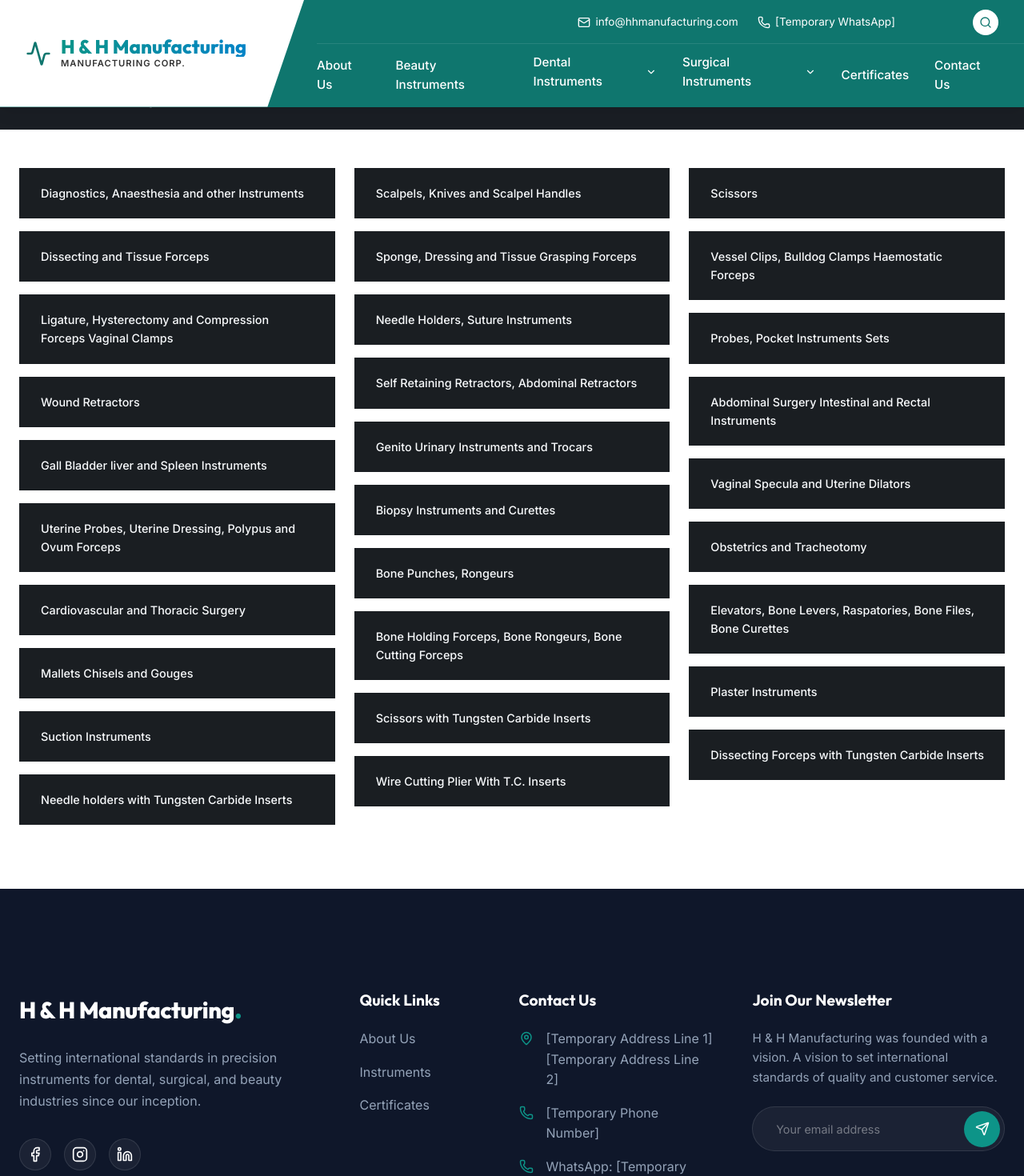
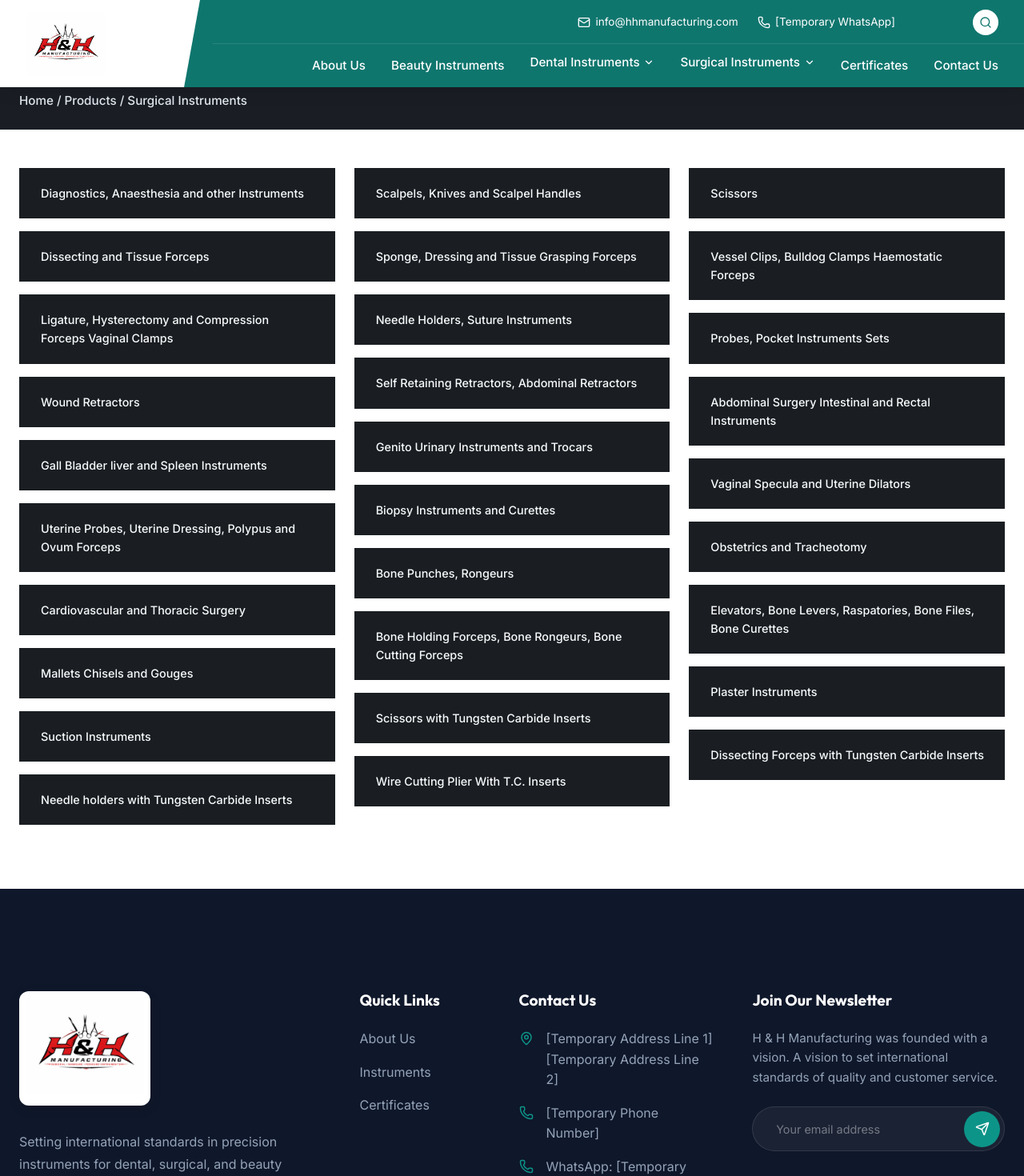
Before and after one commit to Digitalastra01/demo, a React (Vite) app: page /products/surgical-instruments in a window 1280 px wide. Shown: the top 1470 px of the page at 80% size. Built offline with nearby package versions, Linux system fonts and the light colour scheme.

Commit message:
feat: integrate official company logo into Navbar and Footer

```diff
--- a/src/components/Footer.css
+++ b/src/components/Footer.css
@@ -13,21 +13,28 @@
 }
 
 .footer-logo {
-  font-family: 'Outfit', sans-serif;
-  font-size: 1.8rem;
-  font-weight: 800;
-  color: #fff;
-  display: flex;
-  align-items: baseline;
-  margin-bottom: 1.5rem;
-  letter-spacing: -0.5px;
+  display: inline-block;
+  margin-bottom: 2rem;
+  max-width: 180px;
+  background: #fff;
+  padding: 0.5rem;
+  border-radius: 12px;
+  box-shadow: 0 4px 15px rgba(0,0,0,0.1);
 }
 
-.accent-dot {
-  color: var(--primary);
-  font-size: 2rem;
-  line-height: 0;
+.footer-logo-img {
+  width: 100%;
+  height: auto;
+  max-height: 120px;
+  object-fit: contain;
+  transition: transform 0.3s ease;
 }
+
+.footer-logo-img:hover {
+  transform: translateY(-5px);
+}
+
+/* Removed old accent dot style */
 
 .footer-desc {
   color: #94A3B8;
--- a/src/components/Footer.jsx
+++ b/src/components/Footer.jsx
@@ -13,7 +13,9 @@ const Footer = () => {
         <div className="footer-grid">
 
           <div className="footer-brand">
-            <a href="#" className="footer-logo">H & H Manufacturing<span className="accent-dot">.</span></a>
+            <a href="#" className="footer-logo">
+              <img src="/logo.png" alt="H & H Manufacturing" className="footer-logo-img" />
+            </a>
             <p className="footer-desc">
               Setting international standards in precision instruments for dental, surgical, and beauty industries since our inception.
             </p>
--- a/src/components/Navbar.css
+++ b/src/components/Navbar.css
@@ -28,8 +28,19 @@
   padding: 0 3rem 0 2rem;
   display: flex;
   align-items: center;
-  min-width: 380px;
-  clip-path: polygon(0 0, 100% 0, 88% 100%, 0 100%);
+  min-width: 250px;
+  clip-path: polygon(0 0, 100% 0, 92% 100%, 0 100%);
+}
+
+.company-logo-img {
+  height: 80px;
+  width: auto;
+  object-fit: contain;
+  transition: transform 0.3s ease;
+}
+
+.company-logo-img:hover {
+  transform: scale(1.05);
 }
 
 .logo-area a {
@@ -39,32 +50,7 @@
   text-decoration: none;
 }
 
-.logo-icon-wrapper {
-  display: flex;
-  align-items: center;
-  justify-content: center;
-}
-
-.logo-text {
-  display: flex;
-  flex-direction: column;
-}
-
-.logo-title {
-  font-family: 'Outfit', sans-serif;
-  font-size: 1.5rem;
-  font-weight: 800;
-  line-height: 1.1;
-  color: var(--primary-dark);
-}
-
-.logo-subtitle {
-  font-size: 0.7rem;
-  text-transform: uppercase;
-  letter-spacing: 1px;
-  color: #333;
-  font-weight: 700;
-}
+/* Removed old logo text styles as we use an image now */
 
 /* RIGHT NAV AREA - GREEN BG */
 .nav-area {
--- a/src/components/Navbar.jsx
+++ b/src/components/Navbar.jsx
@@ -48,13 +48,7 @@ const Navbar = () => {
         {/* Left Logo Area */}
         <div className="logo-area">
           <Link to="/">
-            <div className="logo-icon-wrapper">
-              <Activity size={32} color="var(--primary-dark)" />
-            </div>
-            <div className="logo-text">
-              <span className="logo-title text-gradient">H & H Manufacturing</span>
-              <span className="logo-subtitle">Manufacturing Corp.</span>
-            </div>
+            <img src="/logo.png" alt="H & H Manufacturing" className="company-logo-img" />
           </Link>
         </div>
 
```
Also changed, not shown: public/logo.png (added).
